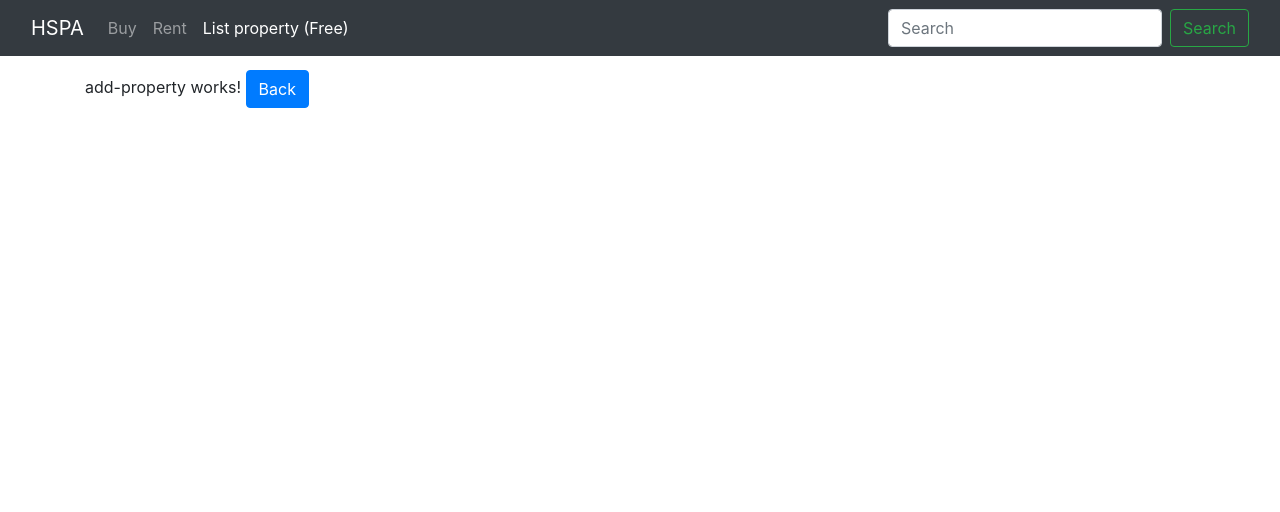
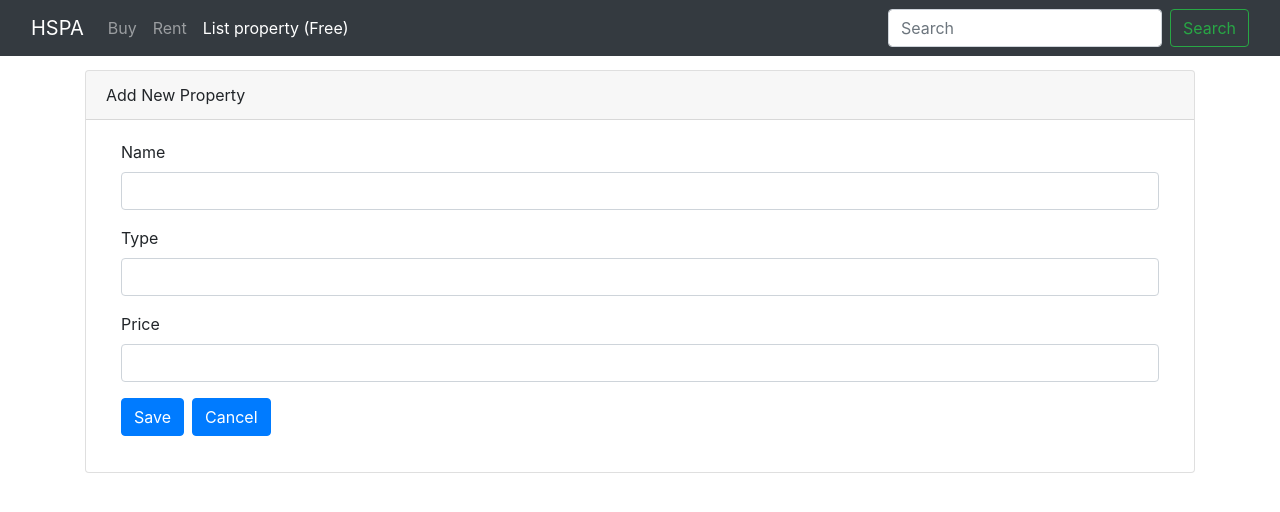
Before and after one commit to Sharky28/HSPA, an Angular app in the folder Frontend/: page /add-property in a window 1280 px wide. Shown: the top 512 px of the page. Built offline with nearby package versions, Linux system fonts and the light colour scheme.

Commit message:
added basic validation using template driven forms as a base

```diff
--- a/Frontend/src/app/app.module.ts
+++ b/Frontend/src/app/app.module.ts
@@ -1,7 +1,8 @@
 import { BrowserModule } from '@angular/platform-browser';
 import { NgModule } from '@angular/core';
 import {HttpClientModule} from '@angular/common/http'
-import {Routes,RouterModule} from '@angular/router'
+import {Routes,RouterModule} from '@angular/router';
+import { FormsModule} from '@angular/forms';
 
 import { AppComponent } from './app.component';
 import { PropertyCardComponent } from './property/property-card/property-card.component';
@@ -34,6 +35,7 @@
   imports: [
     BrowserModule,
     HttpClientModule,
+    FormsModule,
     RouterModule.forRoot(appRoutes)
   ],
   providers: [
--- /dev/null
+++ b/Frontend/src/app/property/add-property/add-property.component.css
@@ -0,0 +1,7 @@
+.ng-invalid.ng-touched{
+  border-color: red;
+}
+
+.error-block{
+color: red;
+}
--- a/Frontend/src/app/property/add-property/add-property.component.html
+++ b/Frontend/src/app/property/add-property/add-property.component.html
@@ -1,5 +1,31 @@
-<p>
-  add-property works!
+<div class="card">
+  <div class="card-header">Add New Property</div>
+  <div class="card-body">
+    <form (ngSubmit) ='onSubmit()' #Form="ngForm" >
+      <div class="form-group col-12">
+        <label for="name"> Name</label>
+        <input type="text" class="form-control" #propeName = "ngModel"
+         ngModel name ="Name" required minlength=5>
+        <span *ngIf="!propeName.valid && propeName.touched" class="error-block">
+         <span *ngIf ="propeName.errors?.required">Please Provide Name</span>
+         <span *ngIf ="propeName.errors?.minlength">Name must be over 5 characters</span>
+        </span>
+      </div>
 
-  <button (click)="onBack()"class="btn btn-primary">Back</button>
-</p>
+      <div class="form-group col-12">
+        <label for="type"> Type</label>
+        <input type="text" class="form-control" ngModel name ="Type" >
+      </div>
+
+      <div class="form-group col-12">
+        <label for="price"> Price</label>
+        <input type="text" class="form-control" ngModel name ="Price" >
+      </div>
+      <div class="form-group col-12">
+        <button type ="submit" class="btn btn-primary mr-2">Save</button>
+        <button type ="reset" class="btn btn-primary">Cancel</button>
+
+      </div>
+    </form>
+  </div>
+</div>
--- a/Frontend/src/app/property/add-property/add-property.component.ts
+++ b/Frontend/src/app/property/add-property/add-property.component.ts
@@ -1,13 +1,15 @@
-import { Component, OnInit } from '@angular/core';
+import { Component, OnInit, ViewChild } from '@angular/core';
+import { NgForm } from '@angular/forms';
 import { Router } from '@angular/router';
 
 @Component({
   selector: 'app-add-property',
   templateUrl: './add-property.component.html',
-  styleUrls: ['./add-property.component.scss']
+  styleUrls: ['./add-property.component.css']
 })
 export class AddPropertyComponent implements OnInit {
 
+  @ViewChild('Form') addPropertyForm!:NgForm;
   constructor(private router : Router) { }
 
   ngOnInit() {
@@ -17,4 +19,9 @@
     this.router.navigate(['/']);
   }
 
+  onSubmit(Form :NgForm){
+    console.log("congrats for submitting");
+    console.log(this.addPropertyForm);
+  }
+
 }
```
Also changed, not shown: Frontend/src/app/property/add-property/add-property.component.scss (deleted).
